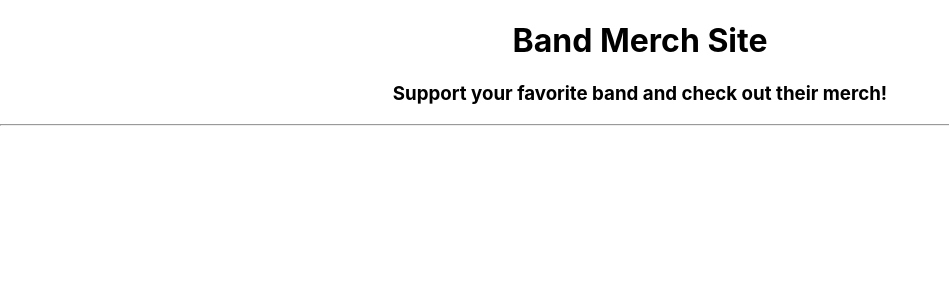
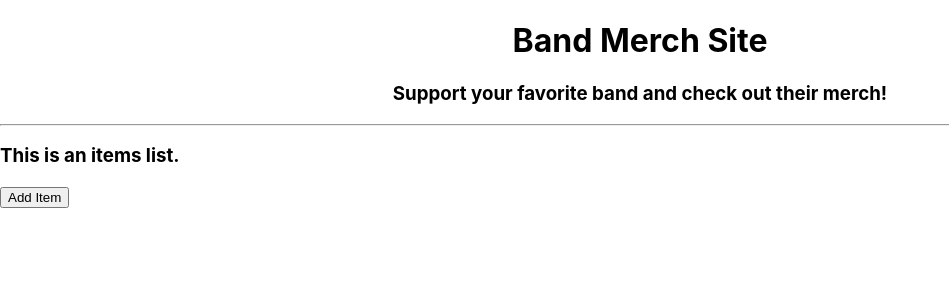
Before and after one commit to besure94/merch-site, a React (Create React App) app: page / in a window 1280 px wide. Shown: the top 300 px of the page, without its empty margins (0-949 px from the left). Built offline with nearby package versions, Linux system fonts and the light colour scheme.

Commit message:
Add functionality to toggle back and forth between ItemList and NewItemForm.

```diff
--- a/src/components/ItemControl.js
+++ b/src/components/ItemControl.js
@@ -11,9 +11,26 @@ class ItemControl extends React.Component {
     };
   }
 
+  handleClick = () => {
+    this.setState(prevState => ({formVisibleOnPage: !prevState.formVisibleOnPage}));
+  }
+
   render() {
+    let currentlyVisibleState = null;
+    let buttonText = null;
+    if (this.state.formVisibleOnPage) {
+      currentlyVisibleState = <NewItemForm/>
+      buttonText = "Return to Item List";
+    } else {
+      currentlyVisibleState = <ItemList/>
+      buttonText = "Add Item";
+    }
+
     return (
-      <React.Fragment></React.Fragment>
+      <React.Fragment>
+        {currentlyVisibleState}
+        <button onClick={this.handleClick}>{buttonText}</button>
+      </React.Fragment>
     );
   }
 
--- a/src/components/ItemList.js
+++ b/src/components/ItemList.js
@@ -0,0 +1,11 @@
+import React from "react";
+
+function ItemList(props) {
+  return (
+    <React.Fragment>
+      <h3>This is an items list.</h3>
+    </React.Fragment>
+  );
+}
+
+export default ItemList;
```
